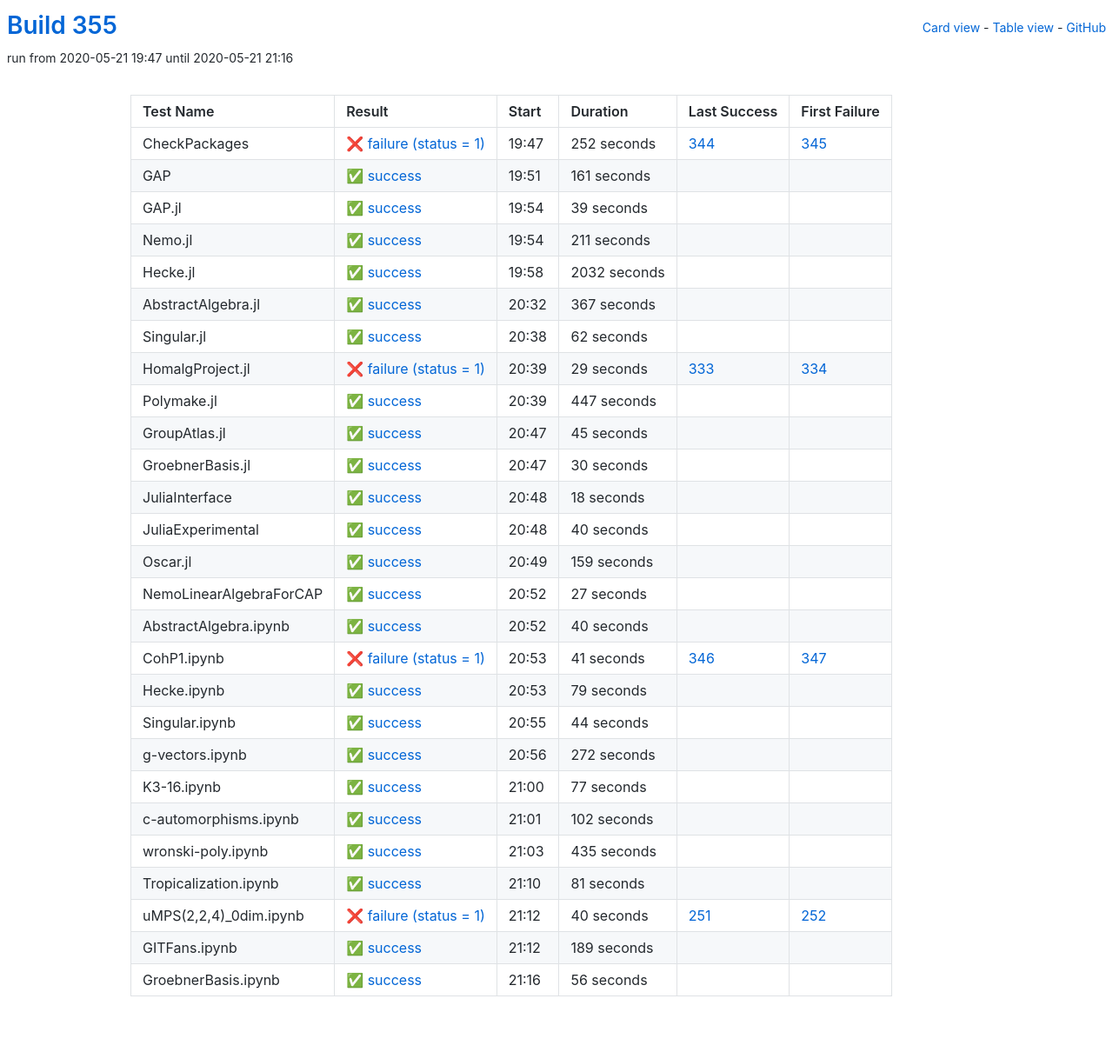
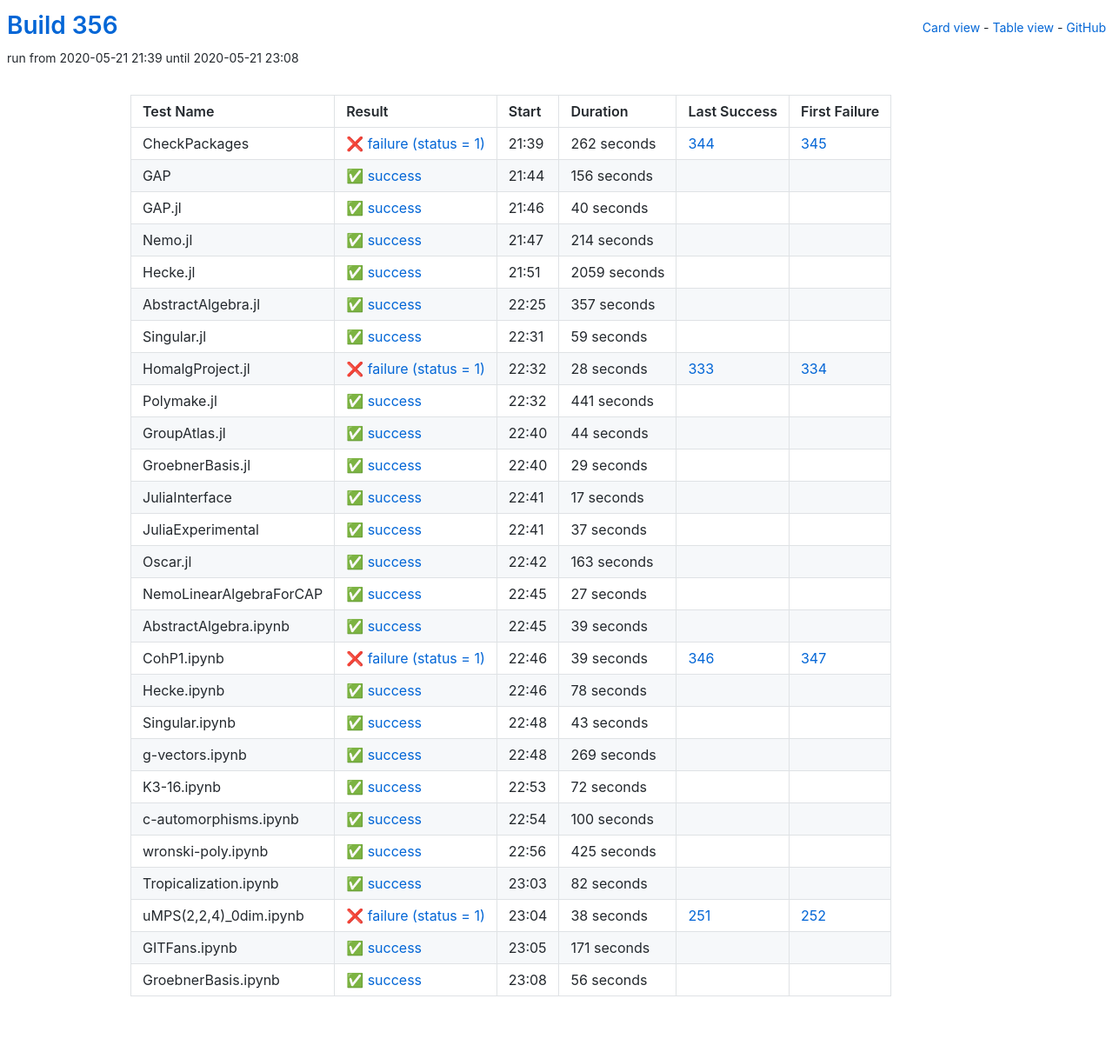
Before and after one commit to oscar-system/oscar-ci-status-1.4, a Jekyll site: the page built from table.html, in a window 1280 px wide. Shown: the whole page at 87% size. Built offline with Jekyll 4.4.1, drawn with Linux system fonts in a browser that asks for light colours.

Commit message:
Build 356

```diff
--- a/_data/ci.yml
+++ b/_data/ci.yml
@@ -1,173 +1,173 @@
-build: 355
-build_url: https://oscarci.mathematik.uni-kl.de/job/oscar-julia-1.4/355/
+build: 356
+build_url: https://oscarci.mathematik.uni-kl.de/job/oscar-julia-1.4/356/
 job: oscar-julia-1.4
 tests:
-- duration: 252
+- duration: 262
   exitcode: 1
   first_failure: 345
   first_failure_url: https://oscarci.mathematik.uni-kl.de/job/oscar-julia-1.4/345/
   id: checkpackages
   last_success: 344
   last_success_url: https://oscarci.mathematik.uni-kl.de/job/oscar-julia-1.4/344/
-  log: https://oscarci.mathematik.uni-kl.de/job/oscar-julia-1.4/355/artifact/logs/build-355/CheckPackages.log
+  log: https://oscarci.mathematik.uni-kl.de/job/oscar-julia-1.4/356/artifact/logs/build-356/CheckPackages.log
   name: CheckPackages
-  start: 2020-05-21 19:47
+  start: 2020-05-21 21:39
   status: failure
   success: false
-- duration: 161
+- duration: 156
   exitcode: 0
   first_failure: false
   first_failure_url: null
   id: gap
   last_success: false
   last_success_url: null
-  log: https://oscarci.mathematik.uni-kl.de/job/oscar-julia-1.4/355/artifact/logs/build-355/GAP.log
+  log: https://oscarci.mathematik.uni-kl.de/job/oscar-julia-1.4/356/artifact/logs/build-356/GAP.log
   name: GAP
-  start: 2020-05-21 19:51
+  start: 2020-05-21 21:44
   status: success
   success: true
-- duration: 39
+- duration: 40
   exitcode: 0
   first_failure: false
   first_failure_url: null
   id: gap-jl
   last_success: false
   last_success_url: null
-  log: https://oscarci.mathematik.uni-kl.de/job/oscar-julia-1.4/355/artifact/logs/build-355/GAP.jl.log
+  log: https://oscarci.mathematik.uni-kl.de/job/oscar-julia-1.4/356/artifact/logs/build-356/GAP.jl.log
   name: GAP.jl
-  start: 2020-05-21 19:54
+  start: 2020-05-21 21:46
   status: success
   success: true
-- duration: 211
+- duration: 214
   exitcode: 0
   first_failure: false
   first_failure_url: null
   id: nemo-jl
   last_success: false
   last_success_url: null
-  log: https://oscarci.mathematik.uni-kl.de/job/oscar-julia-1.4/355/artifact/logs/build-355/Nemo.jl.log
+  log: https://oscarci.mathematik.uni-kl.de/job/oscar-julia-1.4/356/artifact/logs/build-356/Nemo.jl.log
   name: Nemo.jl
-  start: 2020-05-21 19:54
+  start: 2020-05-21 21:47
   status: success
   success: true
-- duration: 2032
+- duration: 2059
   exitcode: 0
   first_failure: false
   first_failure_url: null
   id: hecke-jl
   last_success: false
   last_success_url: null
-  log: https://oscarci.mathematik.uni-kl.de/job/oscar-julia-1.4/355/artifact/logs/build-355/Hecke.jl.log
+  log: https://oscarci.mathematik.uni-kl.de/job/oscar-julia-1.4/356/artifact/logs/build-356/Hecke.jl.log
   name: Hecke.jl
-  start: 2020-05-21 19:58
+  start: 2020-05-21 21:51
   status: success
   success: true
-- duration: 367
+- duration: 357
   exitcode: 0
   first_failure: false
   first_failure_url: null
   id: abstractalgebra-jl
   last_success: false
   last_success_url: null
-  log: https://oscarci.mathematik.uni-kl.de/job/oscar-julia-1.4/355/artifact/logs/build-355/AbstractAlgebra.jl.log
+  log: https://oscarci.mathematik.uni-kl.de/job/oscar-julia-1.4/356/artifact/logs/build-356/AbstractAlgebra.jl.log
   name: AbstractAlgebra.jl
-  start: 2020-05-21 20:32
+  start: 2020-05-21 22:25
   status: success
   success: true
-- duration: 62
+- duration: 59
   exitcode: 0
   first_failure: false
   first_failure_url: null
   id: singular-jl
   last_success: false
   last_success_url: null
-  log: https://oscarci.mathematik.uni-kl.de/job/oscar-julia-1.4/355/artifact/logs/build-355/Singular.jl.log
+  log: https://oscarci.mathematik.uni-kl.de/job/oscar-julia-1.4/356/artifact/logs/build-356/Singular.jl.log
   name: Singular.jl
-  start: 2020-05-21 20:38
+  start: 2020-05-21 22:31
   status: success
   success: true
-- duration: 29
+- duration: 28
   exitcode: 1
   first_failure: 334
   first_failure_url: https://oscarci.mathematik.uni-kl.de/job/oscar-julia-1.4/334/
   id: homalgproject-jl
   last_success: 333
   last_success_url: https://oscarci.mathematik.uni-kl.de/job/oscar-julia-1.4/333/
-  log: https://oscarci.mathematik.uni-kl.de/job/oscar-julia-1.4/355/artifact/logs/build-355/HomalgProject.jl.log
+  log: https://oscarci.mathematik.uni-kl.de/job/oscar-julia-1.4/356/artifact/logs/build-356/HomalgProject.jl.log
   name: HomalgProject.jl
-  start: 2020-05-21 20:39
+  start: 2020-05-21 22:32
   status: failure
   success: false
-- duration: 447
+- duration: 441
   exitcode: 0
   first_failure: false
   first_failure_url: null
   id: polymake-jl
   last_success: false
   last_success_url: null
-  log: https://oscarci.mathematik.uni-kl.de/job/oscar-julia-1.4/355/artifact/logs/build-355/Polymake.jl.log
+  log: https://oscarci.mathematik.uni-kl.de/job/oscar-julia-1.4/356/artifact/logs/build-356/Polymake.jl.log
   name: Polymake.jl
-  start: 2020-05-21 20:39
+  start: 2020-05-21 22:32
   status: success
   success: true
-- duration: 45
+- duration: 44
   exitcode: 0
   first_failure: false
   first_failure_url: null
   id: groupatlas-jl
   last_success: false
   last_success_url: null
-  log: https://oscarci.mathematik.uni-kl.de/job/oscar-julia-1.4/355/artifact/logs/build-355/GroupAtlas.jl.log
+  log: https://oscarci.mathematik.uni-kl.de/job/oscar-julia-1.4/356/artifact/logs/build-356/GroupAtlas.jl.log
   name: GroupAtlas.jl
-  start: 2020-05-21 20:47
+  start: 2020-05-21 22:40
   status: success
   success: true
-- duration: 30
+- duration: 29
   exitcode: 0
   first_failure: false
   first_failure_url: null
   id: groebnerbasis-jl
   last_success: false
   last_success_url: null
-  log: https://oscarci.mathematik.uni-kl.de/job/oscar-julia-1.4/355/artifact/logs/build-355/GroebnerBasis.jl.log
+  log: https://oscarci.mathematik.uni-kl.de/job/oscar-julia-1.4/356/artifact/logs/build-356/GroebnerBasis.jl.log
   name: GroebnerBasis.jl
-  start: 2020-05-21 20:47
+  start: 2020-05-21 22:40
   status: success
   success: true
-- duration: 18
+- duration: 17
   exitcode: 0
   first_failure: false
   first_failure_url: null
   id: juliainterface
   last_success: false
   last_success_url: null
-  log: https://oscarci.mathematik.uni-kl.de/job/oscar-julia-1.4/355/artifact/logs/build-355/JuliaInterface.log
+  log: https://oscarci.mathematik.uni-kl.de/job/oscar-julia-1.4/356/artifact/logs/build-356/JuliaInterface.log
   name: JuliaInterface
-  start: 2020-05-21 20:48
+  start: 2020-05-21 22:41
   status: success
   success: true
-- duration: 40
+- duration: 37
   exitcode: 0
   first_failure: false
   first_failure_url: null
   id: juliaexperimental
   last_success: false
   last_success_url: null
-  log: https://oscarci.mathematik.uni-kl.de/job/oscar-julia-1.4/355/artifact/logs/build-355/JuliaExperimental.log
+  log: https://oscarci.mathematik.uni-kl.de/job/oscar-julia-1.4/356/artifact/logs/build-356/JuliaExperimental.log
   name: JuliaExperimental
-  start: 2020-05-21 20:48
+  start: 2020-05-21 22:41
   status: success
   success: true
-- duration: 159
+- duration: 163
   exitcode: 0
   first_failure: false
   first_failure_url: null
   id: oscar-jl
   last_success: false
   last_success_url: null
-  log: https://oscarci.mathematik.uni-kl.de/job/oscar-julia-1.4/355/artifact/logs/build-355/Oscar.jl.log
+  log: https://oscarci.mathematik.uni-kl.de/job/oscar-julia-1.4/356/artifact/logs/build-356/Oscar.jl.log
   name: Oscar.jl
-  start: 2020-05-21 20:49
+  start: 2020-05-21 22:42
   status: success
   success: true
 - duration: 27
@@ -177,141 +177,141 @@ tests:
   id: nemolinearalgebraforcap
   last_success: false
   last_success_url: null
-  log: https://oscarci.mathematik.uni-kl.de/job/oscar-julia-1.4/355/artifact/logs/build-355/NemoLinearAlgebraForCAP.log
+  log: https://oscarci.mathematik.uni-kl.de/job/oscar-julia-1.4/356/artifact/logs/build-356/NemoLinearAlgebraForCAP.log
   name: NemoLinearAlgebraForCAP
-  start: 2020-05-21 20:52
+  start: 2020-05-21 22:45
   status: success
   success: true
-- duration: 40
+- duration: 39
   exitcode: 0
   first_failure: false
   first_failure_url: null
   id: abstractalgebra-ipynb
   last_success: false
   last_success_url: null
-  log: https://oscarci.mathematik.uni-kl.de/job/oscar-julia-1.4/355/artifact/logs/build-355/AbstractAlgebra.ipynb.log
+  log: https://oscarci.mathematik.uni-kl.de/job/oscar-julia-1.4/356/artifact/logs/build-356/AbstractAlgebra.ipynb.log
   name: AbstractAlgebra.ipynb
-  start: 2020-05-21 20:52
+  start: 2020-05-21 22:45
   status: success
   success: true
-- duration: 41
+- duration: 39
   exitcode: 1
   first_failure: 347
   first_failure_url: https://oscarci.mathematik.uni-kl.de/job/oscar-julia-1.4/347/
   id: cohp1-ipynb
   last_success: 346
   last_success_url: https://oscarci.mathematik.uni-kl.de/job/oscar-julia-1.4/346/
-  log: https://oscarci.mathematik.uni-kl.de/job/oscar-julia-1.4/355/artifact/logs/build-355/CohP1.ipynb.log
+  log: https://oscarci.mathematik.uni-kl.de/job/oscar-julia-1.4/356/artifact/logs/build-356/CohP1.ipynb.log
   name: CohP1.ipynb
-  start: 2020-05-21 20:53
+  start: 2020-05-21 22:46
   status: failure
   success: false
-- duration: 79
+- duration: 78
   exitcode: 0
   first_failure: false
   first_failure_url: null
   id: hecke-ipynb
   last_success: false
   last_success_url: null
-  log: https://oscarci.mathematik.uni-kl.de/job/oscar-julia-1.4/355/artifact/logs/build-355/Hecke.ipynb.log
+  log: https://oscarci.mathematik.uni-kl.de/job/oscar-julia-1.4/356/artifact/logs/build-356/Hecke.ipynb.log
   name: Hecke.ipynb
-  start: 2020-05-21 20:53
+  start: 2020-05-21 22:46
   status: success
   success: true
-- duration: 44
+- duration: 43
   exitcode: 0
   first_failure: false
   first_failure_url: null
   id: singular-ipynb
   last_success: false
   last_success_url: null
-  log: https://oscarci.mathematik.uni-kl.de/job/oscar-julia-1.4/355/artifact/logs/build-355/Singular.ipynb.log
+  log: https://oscarci.mathematik.uni-kl.de/job/oscar-julia-1.4/356/artifact/logs/build-356/Singular.ipynb.log
   name: Singular.ipynb
-  start: 2020-05-21 20:55
+  start: 2020-05-21 22:48
   status: success
   success: true
-- duration: 272
+- duration: 269
   exitcode: 0
   first_failure: false
   first_failure_url: null
   id: g-vectors-ipynb
   last_success: false
   last_success_url: null
-  log: https://oscarci.mathematik.uni-kl.de/job/oscar-julia-1.4/355/artifact/logs/build-355/g-vectors.ipynb.log
+  log: https://oscarci.mathematik.uni-kl.de/job/oscar-julia-1.4/356/artifact/logs/build-356/g-vectors.ipynb.log
   name: g-vectors.ipynb
-  start: 2020-05-21 20:56
+  start: 2020-05-21 22:48
   status: success
   success: true
-- duration: 77
+- duration: 72
   exitcode: 0
   first_failure: false
   first_failure_url: null
   id: k3-16-ipynb
   last_success: false
   last_success_url: null
-  log: https://oscarci.mathematik.uni-kl.de/job/oscar-julia-1.4/355/artifact/logs/build-355/K3-16.ipynb.log
+  log: https://oscarci.mathematik.uni-kl.de/job/oscar-julia-1.4/356/artifact/logs/build-356/K3-16.ipynb.log
   name: K3-16.ipynb
-  start: 2020-05-21 21:00
+  start: 2020-05-21 22:53
   status: success
   success: true
-- duration: 102
+- duration: 100
   exitcode: 0
   first_failure: false
   first_failure_url: null
   id: c-automorphisms-ipynb
   last_success: false
   last_success_url: null
-  log: https://oscarci.mathematik.uni-kl.de/job/oscar-julia-1.4/355/artifact/logs/build-355/c-automorphisms.ipynb.log
+  log: https://oscarci.mathematik.uni-kl.de/job/oscar-julia-1.4/356/artifact/logs/build-356/c-automorphisms.ipynb.log
   name: c-automorphisms.ipynb
-  start: 2020-05-21 21:01
+  start: 2020-05-21 22:54
   status: success
   success: true
-- duration: 435
+- duration: 425
   exitcode: 0
   first_failure: false
   first_failure_url: null
   id: wronski-poly-ipynb
   last_success: false
   last_success_url: null
-  log: https://oscarci.mathematik.uni-kl.de/job/oscar-julia-1.4/355/artifact/logs/build-355/wronski-poly.ipynb.log
+  log: https://oscarci.mathematik.uni-kl.de/job/oscar-julia-1.4/356/artifact/logs/build-356/wronski-poly.ipynb.log
   name: wronski-poly.ipynb
-  start: 2020-05-21 21:03
+  start: 2020-05-21 22:56
   status: success
   success: true
-- duration: 81
+- duration: 82
   exitcode: 0
   first_failure: false
   first_failure_url: null
   id: tropicalization-ipynb
   last_success: false
   last_success_url: null
-  log: https://oscarci.mathematik.uni-kl.de/job/oscar-julia-1.4/355/artifact/logs/build-355/Tropicalization.ipynb.log
+  log: https://oscarci.mathematik.uni-kl.de/job/oscar-julia-1.4/356/artifact/logs/build-356/Tropicalization.ipynb.log
   name: Tropicalization.ipynb
-  start: 2020-05-21 21:10
+  start: 2020-05-21 23:03
   status: success
   success: true
-- duration: 40
+- duration: 38
   exitcode: 1
   first_failure: 252
   first_failure_url: https://oscarci.mathematik.uni-kl.de/job/oscar-julia-1.4/252/
   id: umps-2-2-4-0dim-ipynb
   last_success: 251
   last_success_url: https://oscarci.mathematik.uni-kl.de/job/oscar-julia-1.4/251/
-  log: https://oscarci.mathematik.uni-kl.de/job/oscar-julia-1.4/355/artifact/logs/build-355/uMPS-2-2-4-_0dim.ipynb.log
+  log: https://oscarci.mathematik.uni-kl.de/job/oscar-julia-1.4/356/artifact/logs/build-356/uMPS-2-2-4-_0dim.ipynb.log
   name: uMPS(2,2,4)_0dim.ipynb
-  start: 2020-05-21 21:12
+  start: 2020-05-21 23:04
   status: failure
   success: false
-- duration: 189
+- duration: 171
   exitcode: 0
   first_failure: false
   first_failure_url: null
   id: gitfans-ipynb
   last_success: false
   last_success_url: null
-  log: https://oscarci.mathematik.uni-kl.de/job/oscar-julia-1.4/355/artifact/logs/build-355/GITFans.ipynb.log
+  log: https://oscarci.mathematik.uni-kl.de/job/oscar-julia-1.4/356/artifact/logs/build-356/GITFans.ipynb.log
   name: GITFans.ipynb
-  start: 2020-05-21 21:12
+  start: 2020-05-21 23:05
   status: success
   success: true
 - duration: 56
@@ -321,8 +321,8 @@ tests:
   id: groebnerbasis-ipynb
   last_success: false
   last_success_url: null
-  log: https://oscarci.mathematik.uni-kl.de/job/oscar-julia-1.4/355/artifact/logs/build-355/GroebnerBasis.ipynb.log
+  log: https://oscarci.mathematik.uni-kl.de/job/oscar-julia-1.4/356/artifact/logs/build-356/GroebnerBasis.ipynb.log
   name: GroebnerBasis.ipynb
-  start: 2020-05-21 21:16
+  start: 2020-05-21 23:08
   status: success
   success: true
```
Also changed, not shown: README.md.
